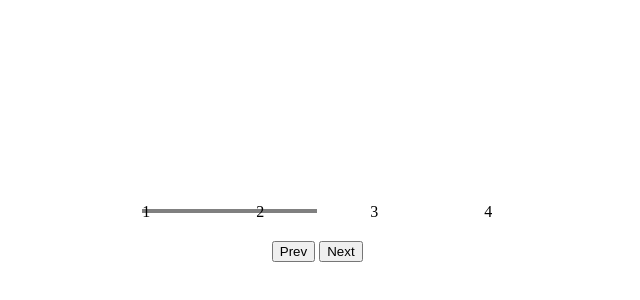
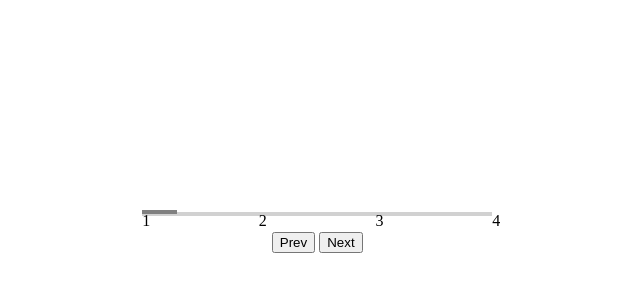
Before and after one commit to UtpalTheDev/50days-50projects, a plain HTML site: page Progress Bar/index.html in a window 1280 px wide. Shown: the part 176-476 px from the top of the page, without its empty margins (318-958 px from the left). Drawn offline with Linux system fonts and the light colour scheme.

Commit message:
fix: try to fix progress bar

```diff
--- a/Progress Bar/style.css
+++ b/Progress Bar/style.css
@@ -9,6 +9,7 @@
     position:relative;
     display:flex;
     justify-content:space-between;
+
     width:350px;
     max-width:100%;
     margin-bottom: 20px;
@@ -16,12 +17,28 @@
 .progress-container{
     text-align:center;
 }
+.progress-flex::before{
+    content:'';
+    position:absolute;
+    width:100%;
+    background-color:rgb(209, 209, 209);
+    height:4px;
+    top:50%;
+    z-index:-1;
+   }
 .progressbar{
  position:absolute;
- width:50%;
+ width:10%;
  background-color:gray;
  height:4px;
- top:35%;
- /*transform:translateY(-50%);*/
+ top:50%;
+ left:0;
+ transform:translateY(-50%);
  z-index:-1;
+ transition:.4s ease;
 }
+.eachprogress{
+    background-color:white;
+    width:0px;
+    height:0px;
+}
```
